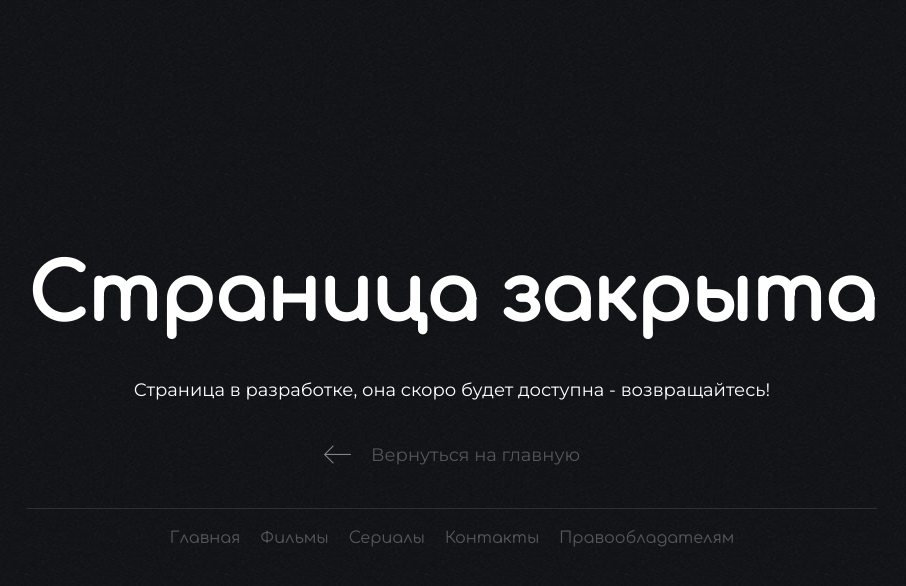
After one commit to Efcolipt/whisked, a PHP site: page /Application/views/site_closed/closed.php in a window 1280 px wide. The commit adds this page. Shown: the top 586 px of the page, without its empty margins (188-1094 px from the left). Run offline with PHP 8.4, Linux system fonts and the light colour scheme.

Commit message:
Add site closed page
Co-Authored-By: Ivan <Efcolipt@users.noreply.github.com>

```diff
--- a/Application/controllers/CollectionController.php
+++ b/Application/controllers/CollectionController.php
@@ -70,10 +70,13 @@ class CollectionController extends  Controller{
 			$query = $helper->getContent('https://api.themoviedb.org/3/search/multi?api_key='.Controller::apiTokenDB.'&language=ru-RU&'.$query);
 			if (!empty($query->results)) {
 				$vars['results'] = $this->model->reDataSearch($query->results);
+			}else{
+				$vars['results'] = NULL;
 			}
 		}else{
 			View::errorCode(404);
 		}
+
 
 		$this->view->render('Поиск по запросу '.$title,$vars);
 	}
--- a/Application/views/collection/search.php
+++ b/Application/views/collection/search.php
@@ -24,4 +24,6 @@
 	</div>
 <?php } ?>
 </div>
-<?php } ?>
+<?php }else{?>
+<p class="search_not_found">По вашему запросу ничего не найдено</p>
+<?php  }?>
--- a/Application/views/layouts/default.php
+++ b/Application/views/layouts/default.php
@@ -123,12 +123,12 @@
 							<ul class="list_header_account_info">
 								<li class="list_header_account_info_item list_header_account_info_about">
 									<a href="#" class="list_header_account_info_link">
-										<?=(!empty($_SESSION['user']['email'])) ? htmlspecialchars($_SESSION['user']['email']) : "example@example.ru"; ?>
+										<?=htmlspecialchars($_SESSION['user']['email'])?>
 
 									</a>
 								</li>
 								<li class="list_header_account_link_to_item">
-									<a href="#" class="list_header_account_info_link">Личный кабинет</a>
+									<a href="/account/user/<?=htmlspecialchars($_SESSION['user']['login']); ?>" class="list_header_account_info_link">Личный кабинет</a>
 								</li>
 								<li class="list_header_account_link_to_item">
 									<a href="#" class="list_header_account_info_link">Настройки</a>
--- /dev/null
+++ b/Application/views/site_closed/closed.php
@@ -0,0 +1,41 @@
+<!DOCTYPE html>
+<html lang="ru">
+<head>
+	<meta charset="UTF-8">
+	<meta name="viewport" content="width=device-width, initial-scale=1.0">
+	<link rel="shortcut icon" href="/public/images/favicon/favicon.png" >
+    <link rel="stylesheet" href="/public/css/error.css">
+	<title>На странице ведустя технические работы</title>
+</head>
+<body>
+	<div id="error_page">
+		<div class="container">
+			<div class="error_content">
+  			<h1>Страница закрыта</h1>
+				<p>Страница в разработке, она скоро будет доступна - возвращайтесь!</p>
+				<a href="/" class="back_home">
+					<img src="/public/images/errors/arrow-back.png" alt="Назад">
+					<span>Вернуться на главную</span>
+				</a>
+				<ul class="list_menu">
+					<li class="list_menu_item">
+						<a href="/" class="list_menu_link">Главная</a>
+					</li>
+					<li class="list_menu_item">
+						<a href="/movies" class="list_menu_link">Фильмы</a>
+					</li>
+					<li class="list_menu_item">
+						<a href="/serials" class="list_menu_link">Сериалы</a>
+					<li>
+					<li class="list_menu_item">
+						<a href="/contacts" class="list_menu_link">Контакты</a>
+					<li>
+					<li class="list_menu_item">
+						<a href="/rightholders" class="list_menu_link">Правообладателям</a>
+					<li>
+				</ul>
+			</div>
+		</div>
+	</div>
+</body>
+</html>
--- a/Application/views/watch/movie.php
+++ b/Application/views/watch/movie.php
@@ -59,7 +59,9 @@
 
 			 ?>
 				<iframe allowfullscreen src="<?=htmlspecialchars($vars['video']); ?>" width="100%" height="800" frameborder="0"></iframe>
-			<?php } ?>
+			<?php }else { ?>
+					<p class="not_found_video">Фильм не найден</p>
+			<?php	} ?>
 			<div class="collection_centered_side_view_tab_video_helper_bottom">
 				<div class="collection_centered_side_view_tab_video_helper_bottom_favorite" data-sfc="800">
 					<a class="collection_centered_side_view_tab_video_helper_bottom_favorite_item">В избранное <i class="far fa-heart" aria-hidden="true"></i></a>
--- a/Application/views/watch/serial.php
+++ b/Application/views/watch/serial.php
@@ -63,7 +63,9 @@
 
 			 ?>
 			<iframe allowfullscreen src="<?=htmlspecialchars($vars['video']); ?>" width="100%" height="800" frameborder="0"></iframe>
-			<?php } ?>
+			<?php }else { ?>
+					<p class="not_found_video">Сериал не найден</p>
+			<?php	} ?>
 			<div class="collection_centered_side_view_tab_video_helper_bottom">
 				<div class="collection_centered_side_view_tab_video_helper_bottom_favorite" data-sfc="800">
 					<a class="collection_centered_side_view_tab_video_helper_bottom_favorite_item">В избранное <i class="far fa-heart" aria-hidden="true"></i></a>
--- a/public/css/error.css
+++ b/public/css/error.css
@@ -39,7 +39,7 @@ h1,h2,h3,h4,h5,h6{
 
 
 .error_content h1 {
-	font-size: 82px;
+	font-size: 77px;
 	margin-bottom: 40px;
 }
 
```
Also changed, not shown: Application/config/closed.php (added, +7 -0 lines), Application/core/View.php (+10 -1 lines), public/css/style.css (+22 -2 lines).
